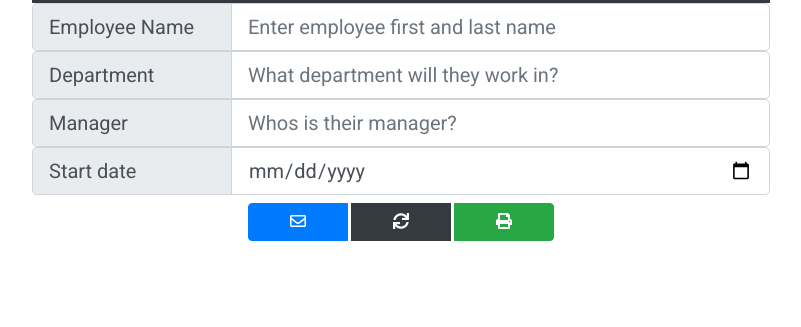
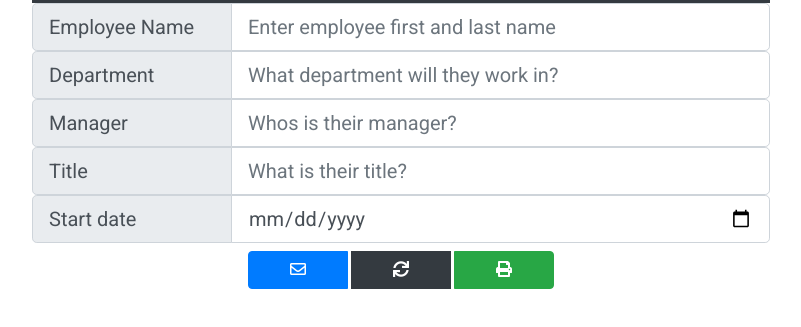
Before and after one commit to TechSnazzy/employee-checklist, a plain HTML site: page index.html in a window 1280 px wide. Shown: the part 85-412 px from the top of the page, without its empty margins (239-1040 px from the left). Drawn offline with nearby package versions, Linux system fonts and the light colour scheme.

Commit message:
Cleaned up some typos with the id and for tags

```diff
--- a/index.html
+++ b/index.html
@@ -73,7 +73,7 @@
           </div>
           <input
             type="text"
-            id="department-name"
+            id="employee-department"
             class="form-control"
             name="Department"
             placeholder="What department will they work in?"
@@ -89,13 +89,27 @@
           </div>
           <input
             type="text"
-            id="manager-name"
+            id="employee-manager"
             class="form-control"
             name="Manager"
             placeholder="Whos is their manager?"
           />
         </div>
         <!-- Manager -->
+        <!-- Title -->
+        <div class="input-group input-group-lg">
+          <div class="input-group-prepend">
+            <label class="input-group-text" for="employee-title">Title</label>
+          </div>
+          <input
+            type="text"
+            id="employee-title"
+            class="form-control"
+            name="Title"
+            placeholder="What is their title?"
+          />
+        </div>
+        <!-- Title -->
         <!-- Start date -->
         <div class="input-group input-group-lg">
           <div class="input-group-prepend">
```
